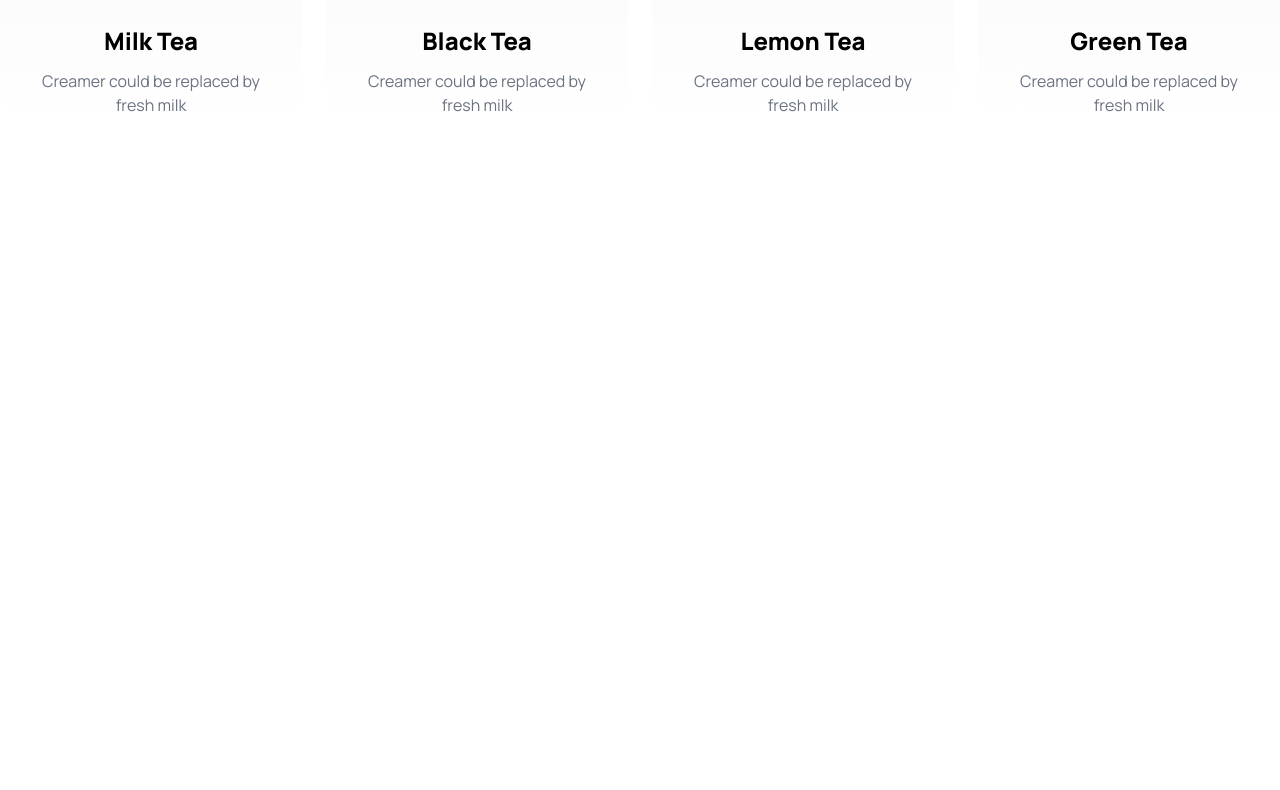
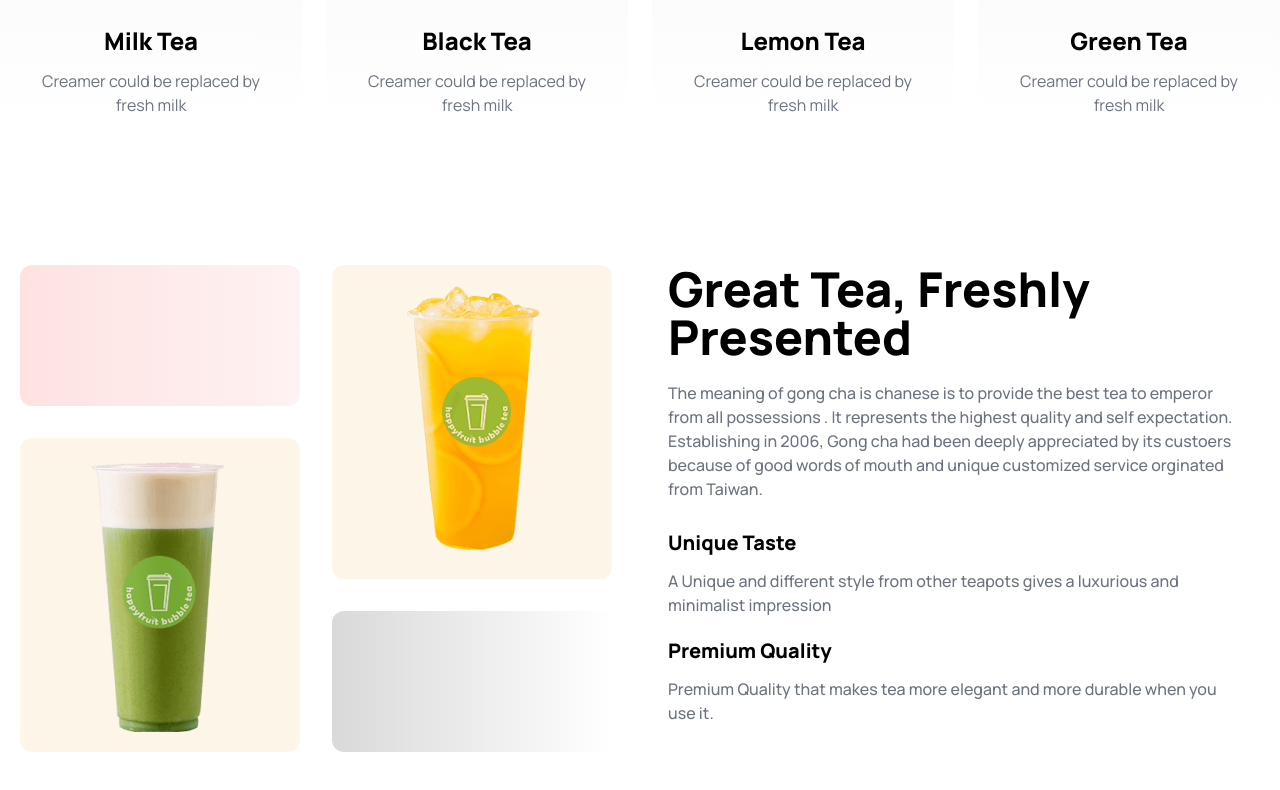
Before and after one commit to auntor0022/tea-house, a plain HTML site: page index.html in a window 1280 px wide. Shown: the part 1196-1986 px from the top of the page. Before the commit the page ends 1441 px from the top, so only its background shows below. Drawn offline with nearby package versions, Linux system fonts and the light colour scheme.

Commit message:
added great tea section

```diff
--- a/index.html
+++ b/index.html
@@ -38,7 +38,7 @@
     <!-- main -->
     <main class="max-w-screen-xl mx-auto">
         <!-- banner section -->
-        <section class=" p-4 lg:flex gap-3 py-20 space-y-5 items-center lg:mb-36">
+        <section class="p-4 lg:flex gap-3 sm:py-20 space-y-5 items-center lg:mb-36">
             <div class="space-y-7">
                 <h1 class="font-extrabold text-7xl max-w-2xl">It's good <br>
                     tea time at The Tea House</h1>
@@ -64,7 +64,7 @@
         <!-- Features product -->
          <section class="mb-32">
             <h1 class="font-extrabold text-5xl text-center mb-5">Our Featured Products</h1>
-            <p class="font-medium text-base text-gray-500 text-center w-4/6 mx-auto mb-12">There are many variations of passages of Lorem Ipsum available, but the majority have suffered alteration in some form, by injected humour, or randomised words which don't look even slightly believable. </p>
+            <p class="font-medium text-base text-gray-500 text-center sm:w-4/6 mx-auto mb-12">There are many variations of passages of Lorem Ipsum available, but the majority have suffered alteration in some form, by injected humour, or randomised words which don't look even slightly believable. </p>
 
             <div class="grid grid-cols-1 sm:grid-cols-2 lg:grid-cols-4 gap-6">
                 <div class="bg-gradient-to-b from-[#F4F4F4FF] to-[#F4F4F400] rounded-xl m-7 lg:m-0">
@@ -89,6 +89,24 @@
                 </div>
             </div>
          </section>
+
+        <!-- Great tea section -->
+         <section class="grid grid-cols-1 lg:grid-cols-2 mb-32 p-5 gap-14">
+            <div class="grid grid-cols-2 grid-rows-3 gap-8">
+                <div class="bg-gradient-to-r from-red-100 to-red-50 rounded-xl"></div>
+                <div class="bg-[#E6A623]/10 row-span-2 rounded-xl"><img src="images/fresh-1.png" alt="" class="mx-auto my-5"></div>
+                <div class="bg-[#E6A623]/10 row-span-2 rounded-xl"><img src="images/fresh-2.png" alt="" class="mx-auto my-5"></div>
+                <div class="bg-gradient-to-r from-[#D9D9D9] to-white rounded-xl"></div>
+            </div>
+            <div class="max-w-xl">
+                    <h1 class="font-extrabold text-5xl mb-5">Great Tea, Freshly <br> Presented</h1>
+                    <p class="font-medium text-base text-gray-500 mb-7">The meaning of gong cha is chanese is to provide the best tea to emperor from all possessions . It represents the highest quality and self expectation. Establishing in 2006, Gong cha had been deeply appreciated by its custoers  because of good words of mouth and unique customized service orginated from Taiwan.</p>
+                    <h3 class="font-extrabold text-xl mb-3">Unique Taste</h3>
+                    <p class="mb-5 font-medium text-base text-gray-500">A Unique and different style from other teapots gives a luxurious and minimalist impression</p>
+                    <h3 class="font-extrabold text-xl mb-3">Premium Quality</h3>
+                    <p class="font-medium text-base text-gray-500">Premium Quality that makes tea more elegant and more durable when you use it.</p>
+            </div>
+         </section>
     </main>
 </body>
 
```
